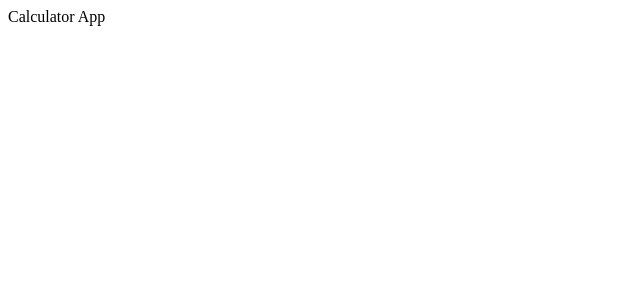
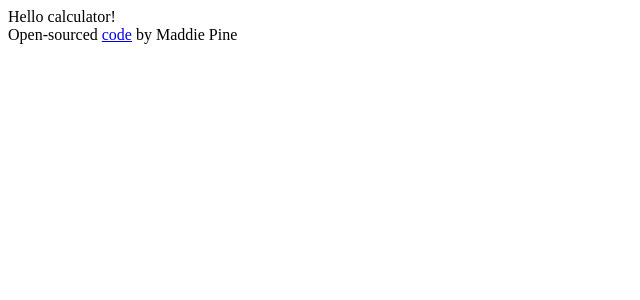
Before and after one commit to madpine/calculator-app, a React (Create React App) app: page / in a window 1280 px wide. Shown: the top 300 px of the page, without its empty margins (0-640 px from the left). Built offline with nearby package versions, Linux system fonts and the light colour scheme.

Commit message:
Added GitHub link and calculator component

```diff
--- a/src/App.js
+++ b/src/App.js
@@ -1,10 +1,16 @@
-import logo from './logo.svg';
+import Calculator from './calculator';
 import './App.css';
 
 function App() {
   return (
     <div className="App">
-      Calculator App
+      <div className="container">
+        <Calculator />
+      </div>
+      <footer>
+        Open-sourced {" "}
+        <a href="https://github.com/madpine/calculator-app" target="_blank">code</a> by Maddie Pine
+      </footer>
     </div>
   );
 }
--- /dev/null
+++ b/src/calculator.js
@@ -0,0 +1,7 @@
+import React from 'react';
+
+export default function Calculator() {
+    return (
+        `Hello calculator!`
+    );
+}
```
Also changed, not shown: 1 other file (tests, documents, lock files or other folders).
